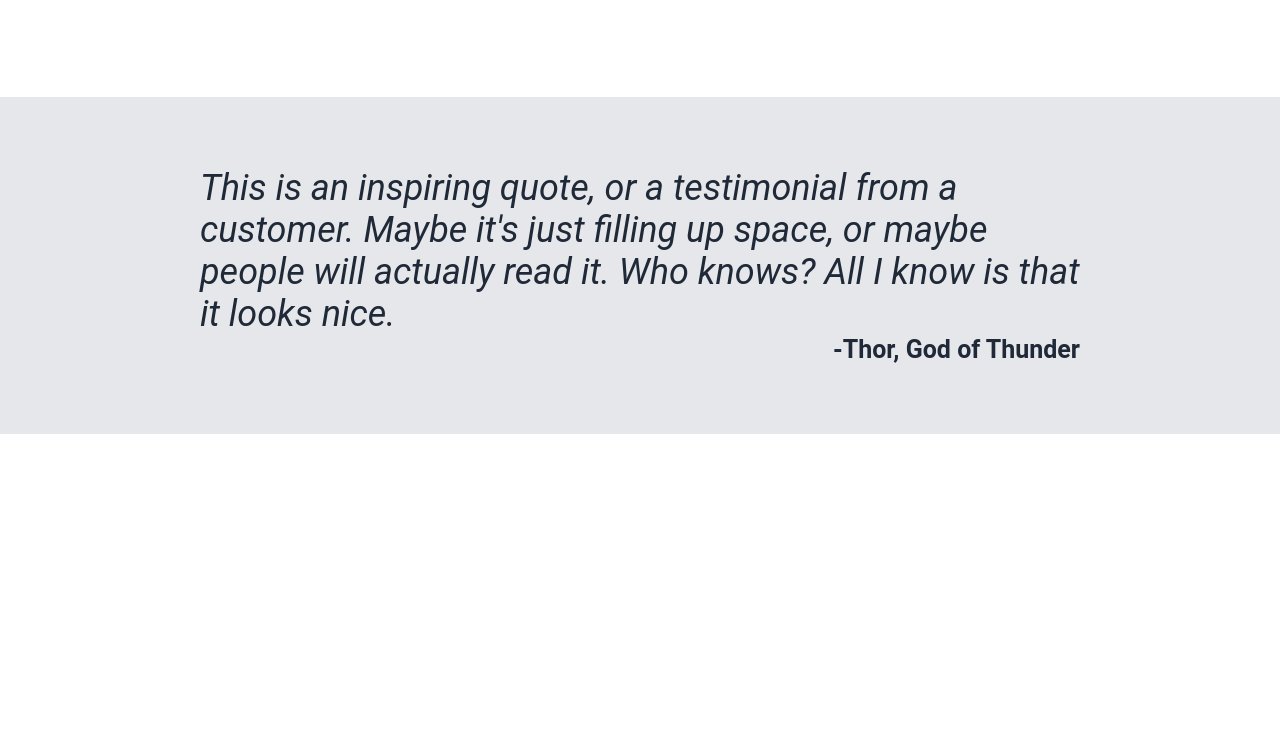
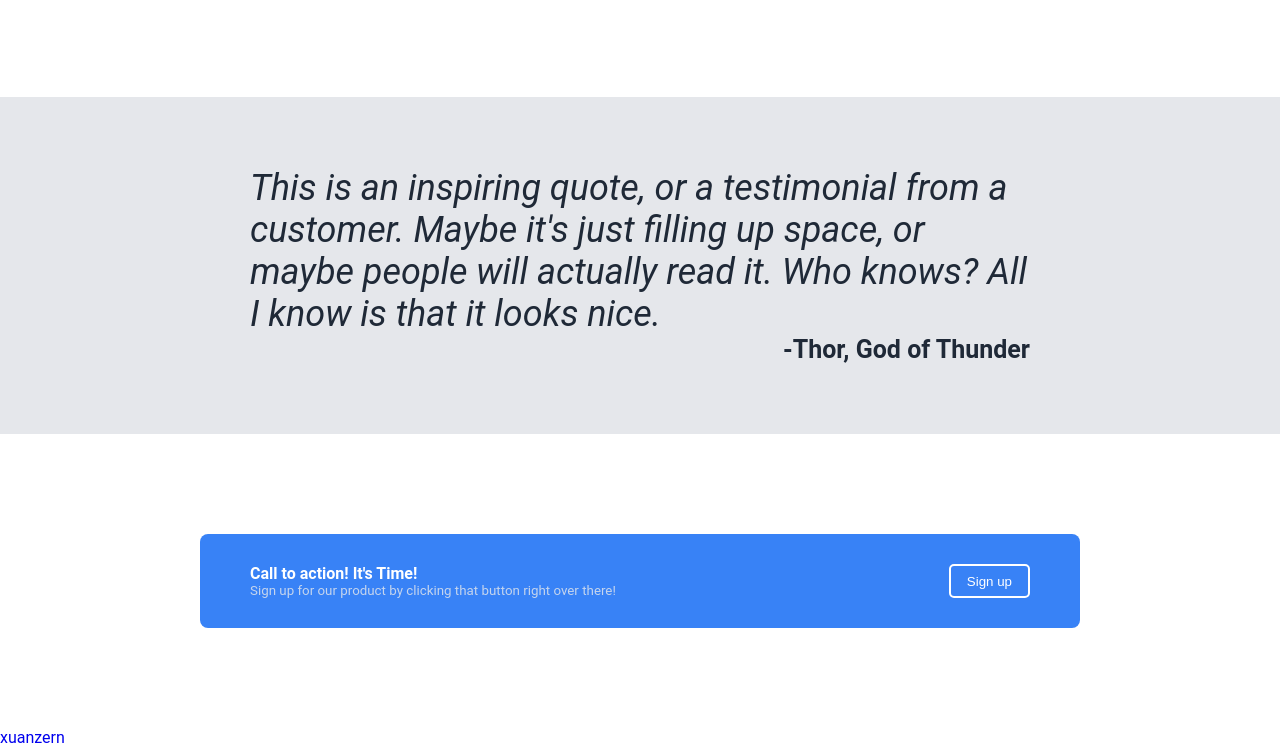
Before and after one commit to xuanzern/landing-page, a plain HTML site: page index.html in a window 1280 px wide. Shown: the part 818-1565 px from the top of the page. Before the commit the page ends 1252 px from the top, so only its background shows below. Drawn offline with Linux system fonts and the light colour scheme.

Commit message:
sign up banner complete

```diff
--- a/index.html
+++ b/index.html
@@ -38,5 +38,14 @@
         <em>This is an inspiring quote, or a testimonial from a customer. Maybe it's just filling up space, or maybe people will actually read it. Who knows? All I know is that it looks nice.</em>
         <b class="author">-Thor, God of Thunder</b>
     </div>
+    <div class="sign-up">
+        <div class="container">
+            <div class="title"><b>Call to action! It's Time!</b></div>
+            <div class="instruction">Sign up for our product by clicking that button right over there!</div>
+        </div>
+        <button class="button">Sign up</button>
+    </div>
+
+    <div class="footer"><a href="https://github.com/xuanzern">xuanzern</a></div>
 </body>
 </html>
--- a/style.css
+++ b/style.css
@@ -121,7 +121,7 @@ a {
     font-weight: light;
     color: #1f2937;
     background-color: #e5e7eb;
-    padding: 70px 200px;
+    padding: 70px 250px;
     flex-direction: column;
 }
 
@@ -129,3 +129,34 @@ a {
     font-size: 25px;
     align-self: flex-end;
 }
+
+.sign-up {
+    display: flex;
+    background-color:#3882F6;
+    margin: 100px 200px;
+    padding: 30px 50px;
+    border-radius: 8px;
+    justify-content: space-between;
+}
+
+.sign-up .container{
+    display: flex;
+    flex-direction: column;
+}
+
+.sign-up .title{
+    color: white;
+}
+
+.sign-up .instruction {
+    color: #e5e7ebcf;
+    font-size: smaller;
+}
+
+.sign-up .button {
+    border: 2px solid white;
+    background-color: #3882F6;
+    color: white;
+    border-radius: 5px;
+    padding: 2px 16px;
+}
```
